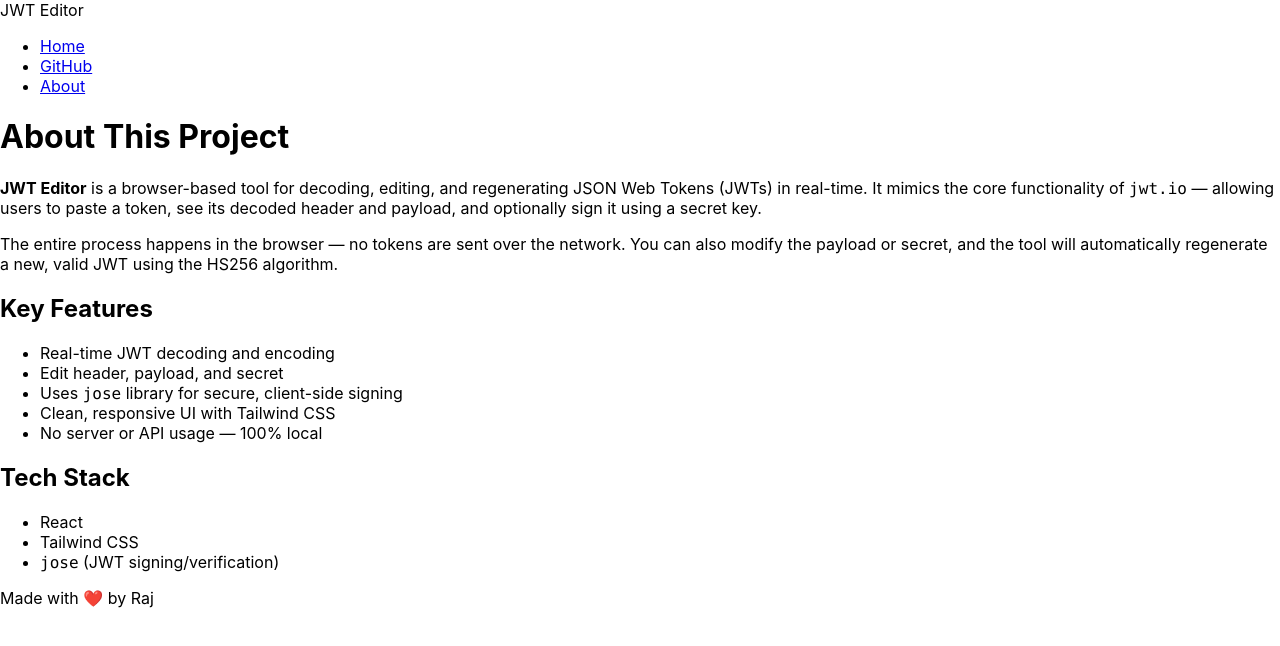
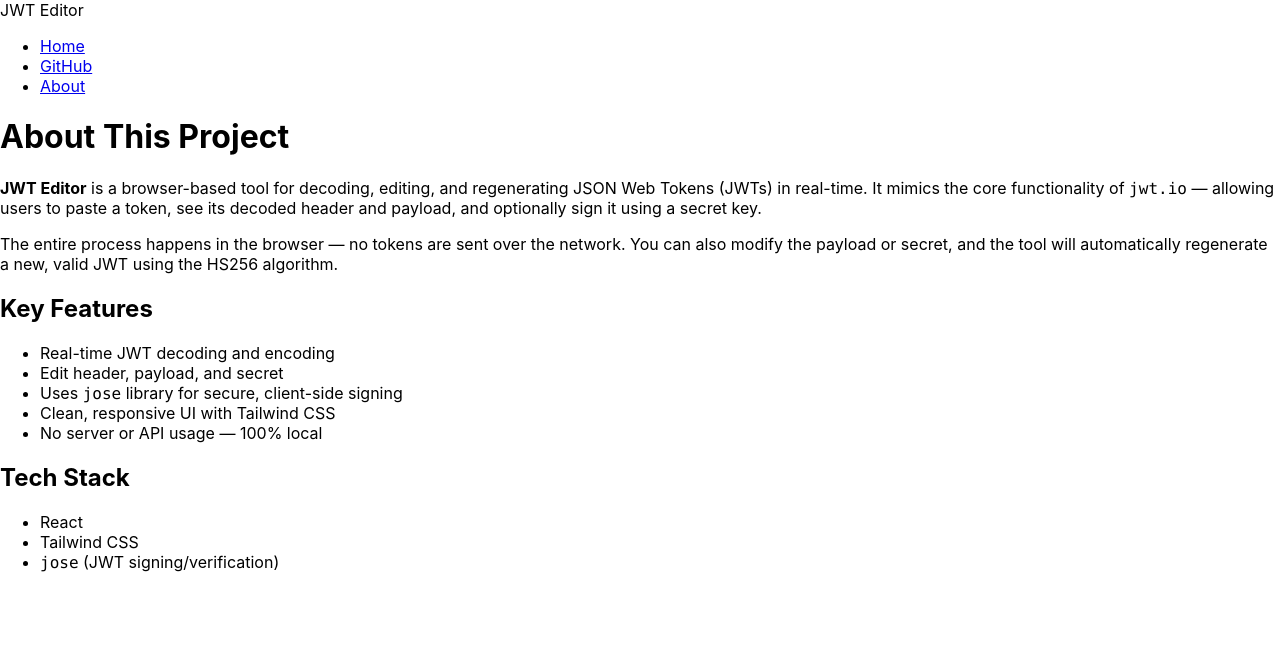
Before and after one commit to raj0811/jwt-editor, a React (Create React App) app: page /about in a window 1280 px wide. Shown: the top 646 px of the page. Built offline with nearby package versions, Linux system fonts and the light colour scheme.

Commit message:
update about us

```diff
--- a/src/Components/About.jsx
+++ b/src/Components/About.jsx
@@ -30,9 +30,9 @@
           <li><code>jose</code> (JWT signing/verification)</li>
         </ul>
 
-        <p className="mt-8 text-sm text-gray-400">
+        {/* <p className="mt-8 text-sm text-gray-400">
           Made with ❤️ by Raj
-        </p>
+        </p> */}
       </div>
     </div>
   );
```
